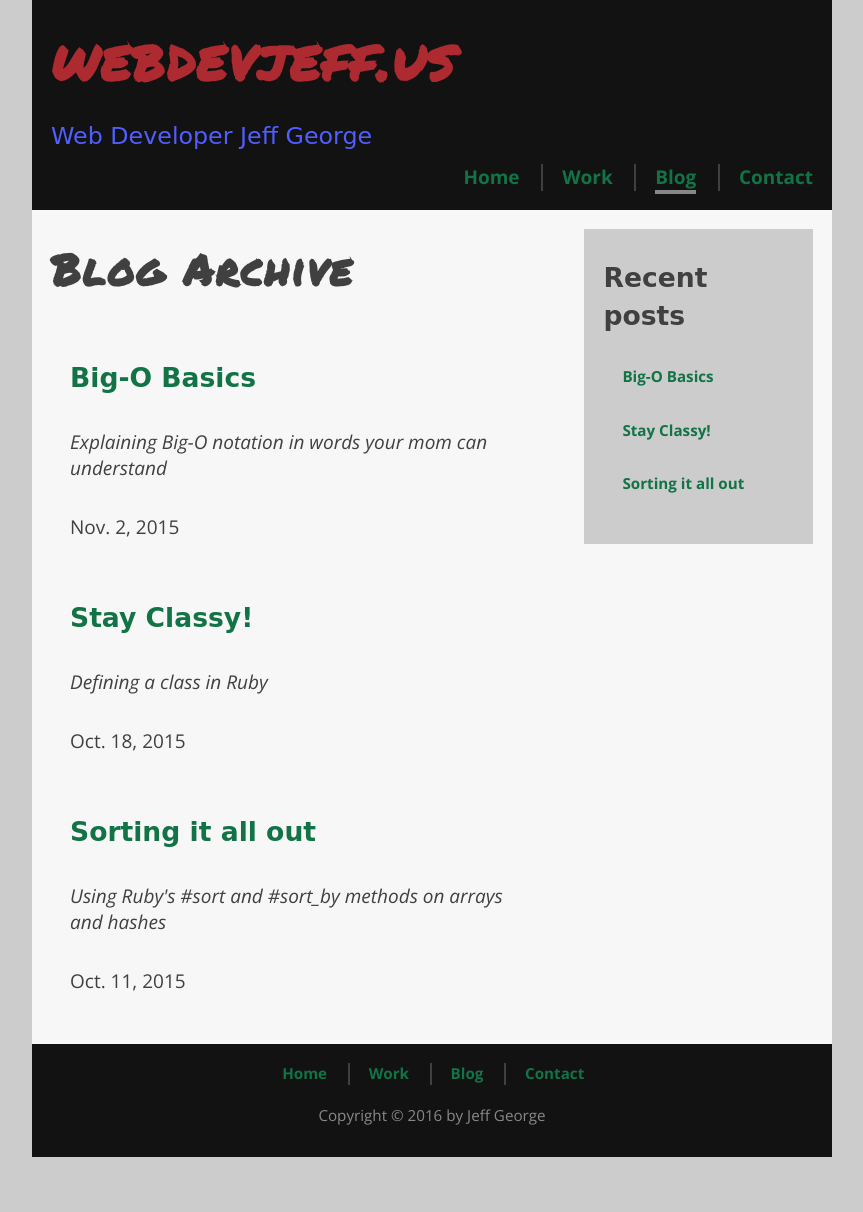
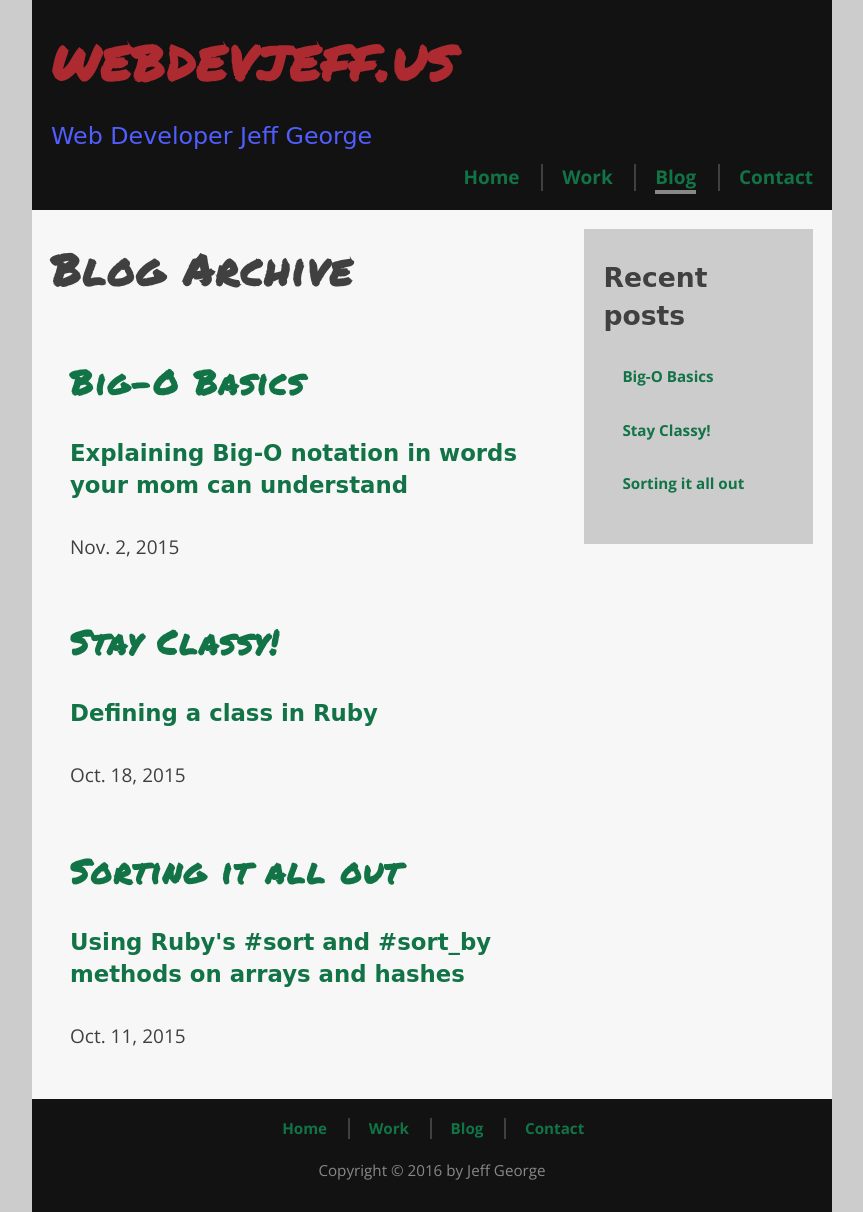
Before and after one commit to webdevjeffus/webdev-new, a Jekyll site: the page built from blog.md, in a window 1280 px wide. Shown: the whole page, without its empty margins (208-1071 px from the left). Built offline with Jekyll 4.4.1, drawn with Linux system fonts in a browser that asks for light colours; nearby versions of some CDN libraries; some web fonts are replaced; before the commit the page ends 1157 px from its top, so only the background shows below that.

Commit message:
Begin tweaking styles in blog.md and blog-post.html

```diff
--- a/_layouts/blog-post.html
+++ b/_layouts/blog-post.html
@@ -7,7 +7,7 @@ section: blog
 <article>
   <header>
     <h2>{{ page.title }}</h2>
-    <p><strong><em>{{ page.subtitle }}</em></strong></p>
+    <p><strong>{{ page.subtitle }} Banana!</strong></p>
     <p>Posted {{ page.posted }}</p>
     <br>
   </header>
--- a/blog.md
+++ b/blog.md
@@ -10,8 +10,8 @@ section: blog
     {% for post in site.posts limit:5 %}
     <br>
     <li>
-      <h3><a href="{{site.baseurl}}{{post.url}}">{{post.title}}</a></h3>
-      <p><em>{{post.subtitle}}</em></p>
+      <h2><a href="{{site.baseurl}}{{post.url}}">{{post.title}}</a></h2>
+      <h4><a href="{{site.baseurl}}{{post.url}}">{{post.subtitle}}</a></h4>
       <p>{{post.posted}}</p>
     </li>
     {% endfor %}
```
